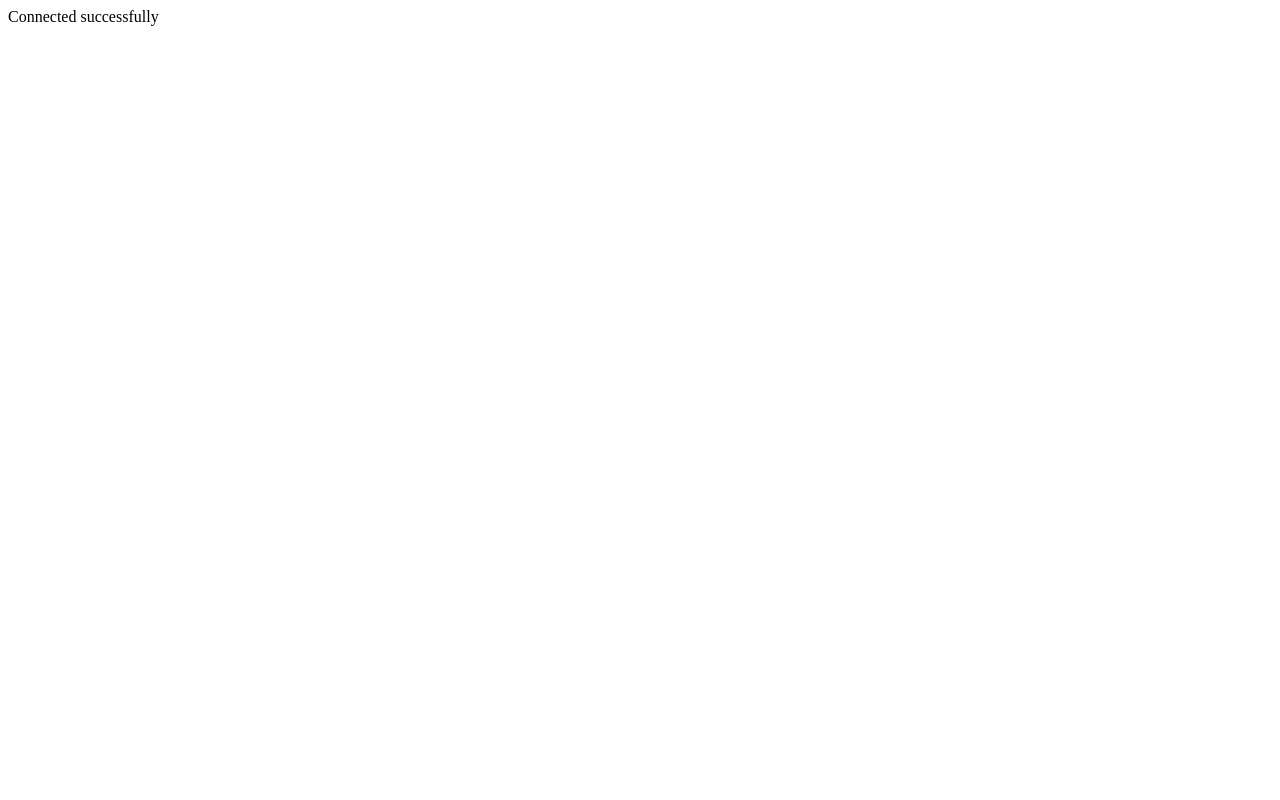
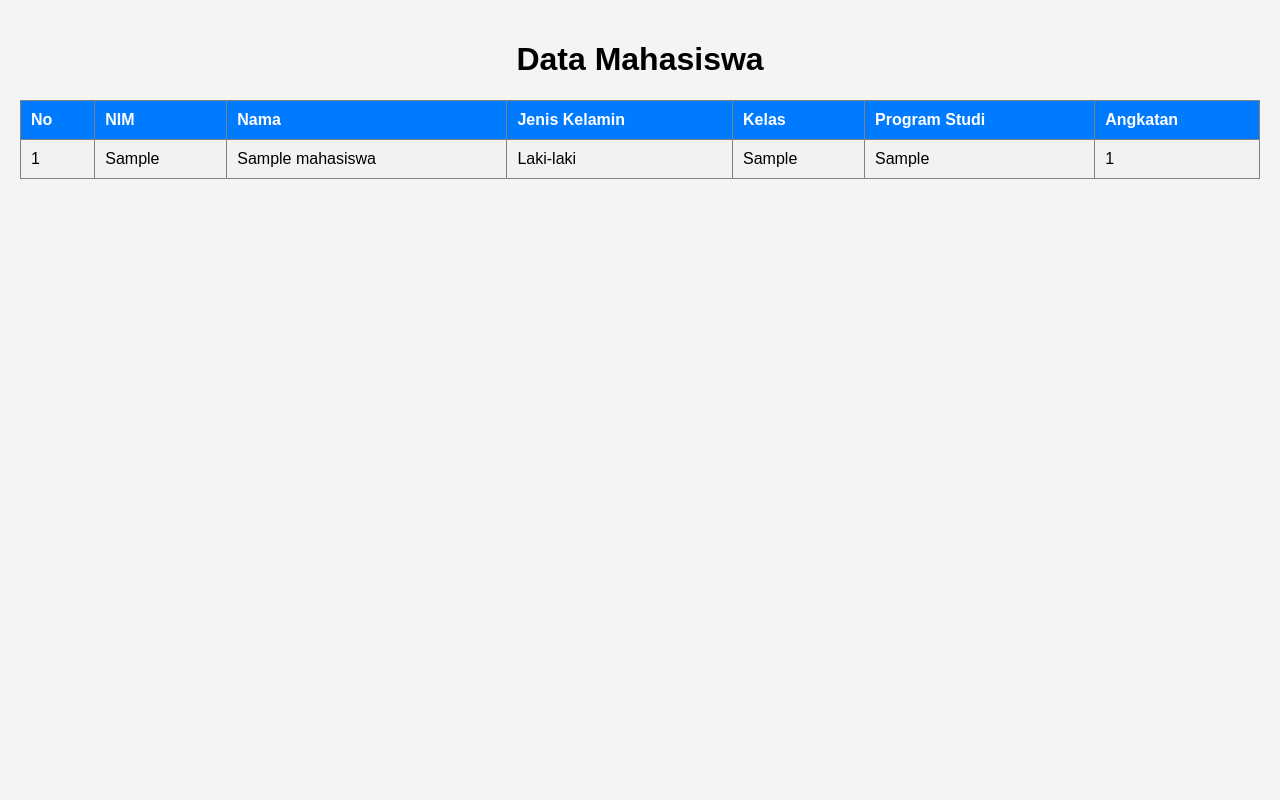
Before and after one commit to ngurah-bagus-trisna/web2-unsia-tugas, a PHP site: page / in a window 1280 px wide. Before the commit the page is almost empty. Run offline with PHP 8.4, Linux system fonts and the light colour scheme; tables that the repository leaves empty hold one stand-in row (values such as "Sample post").

Commit message:
Finish all

```diff
--- a/index.php
+++ b/index.php
@@ -8,10 +8,81 @@ $dbname = "unsia";
 try {
   $conn = new PDO("mysql:host=$servername;dbname=$dbname;port=3309", $username, $password);
   $conn->setAttribute(PDO::ATTR_ERRMODE, PDO::ERRMODE_EXCEPTION);
-  echo "Connected successfully";
+
+  $query = $conn->query("select * from mahasiswa");
+
+  $result = $query->fetchAll(PDO::FETCH_ASSOC);
+  //echo "Connected successfully";
 
 } catch (\Throwable $th) {
   echo "Connection failed: " . $th->getMessage();
 }
 
 ?>
+
+<!DOCTYPE html>
+<html lang="en">
+<head>
+  <meta charset="UTF-8">
+  <meta name="viewport" content="width=device-width, initial-scale=1.0">
+  <title>Tugas Php</title>
+  <style>
+    body {
+      font-family: Arial, sans-serif;
+      background-color: #f4f4f4;
+      margin: 0;
+      padding: 20px;
+    }
+    h1 {
+      text-align: center;
+    }
+    table {
+      width: 100%;
+      border-collapse: collapse;
+    }
+    th, td {
+      padding: 10px;
+      text-align: left;
+    }
+    th {
+      background-color: #007BFF;
+      color: white;
+    }
+    tr:nth-child(even) {
+      background-color: #f2f2f2;
+    }
+    </style>
+</head>
+
+<body>
+  <h1>Data Mahasiswa</h1>
+  <table border="1">
+    <tr>
+      <th>No</th>
+      <th>NIM</th>
+      <th>Nama</th>
+      <th>Jenis Kelamin</th>
+      <th>Kelas</th>
+      <th>Program Studi</th>
+      <th>Angkatan</th>
+
+    </tr>
+    <?php foreach ($result as $row): ?>
+      <tr>
+        <td><?php echo htmlspecialchars($row['id']); ?></td>
+        <td><?php echo htmlspecialchars($row['nim']); ?></td>
+        <td><?php echo htmlspecialchars($row['nama']); ?></td>
+        <td><?php
+          if (htmlspecialchars($row['jenis_kelamin']) == 'L') {
+            echo "Laki-laki";
+          } else {
+            echo "Perempuan";
+          }
+        ?></td>
+        <td><?php echo htmlspecialchars($row['kelas']); ?></td>
+        <td><?php echo htmlspecialchars($row['program_studi']); ?></td>
+        <td><?php echo htmlspecialchars($row['angkatan']); ?></td>
+      </tr>
+    <?php endforeach; ?>
+</body>
+</html>
```
